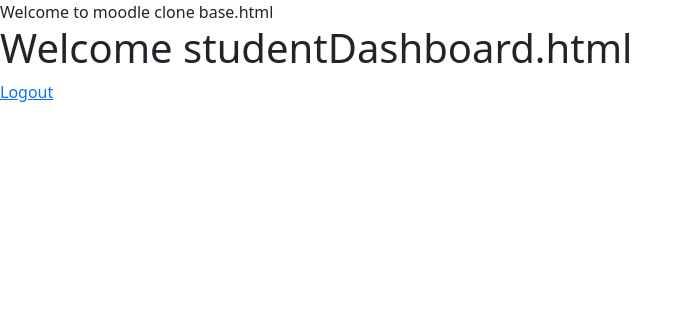
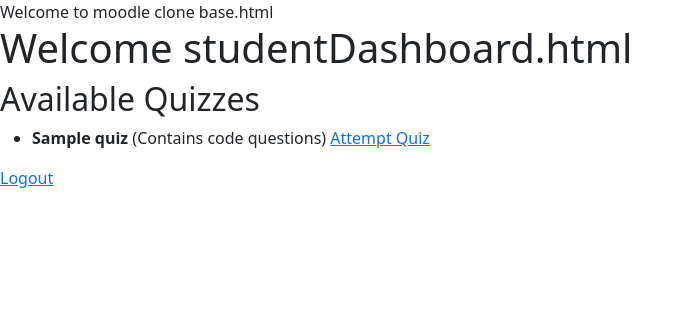
Before and after one commit to satyampatelmh/moodle, a Flask app: page /studentDashboard in a window 1280 px wide. Shown: the top 324 px of the page, without its empty margins (0-692 px from the left). Run offline with Flask 3, Linux system fonts and the light colour scheme; the visitor is signed in with stand-in values (Sample User, id 1); tables that the repository leaves empty hold one stand-in row (values such as "Sample post").

Commit message:
Attempt Quiz Frontend

```diff
--- a/main.py
+++ b/main.py
@@ -130,11 +130,12 @@ def register():
         session["username"] = username
         return redirect(url_for("studentDashboard"))
 
-# Dashboard
+# Student Dashboard
 @app.route("/studentDashboard")
 def studentDashboard():
     if "username" in session:
-        return render_template("studentDashboard.html", username=session["username"])
+        quizzes = Quiz.query.all()
+        return render_template("studentDashboard.html", username=session["username"], quizzes=quizzes)
     return redirect(url_for('home'))
 
 # Logout
@@ -164,7 +165,7 @@ def gradeQuiz():
         return render_template("gradeQuiz.html",username=session["username"])
 
 
-# Pubnlish Quiz
+# Publish Quiz
 @app.route("/publishQuiz", methods=["POST"])
 def publishQuiz():
     title = request.form["title"]
@@ -213,6 +214,25 @@ def publishQuiz():
     return redirect(url_for("teacherDashboard"))
 
 
+
+#Attempt Quiz
+@app.route("/attemptQuiz/<int:quiz_id>")
+def attemptQuiz(quiz_id):
+    if "username" in session:
+        quiz = Quiz.query.get(quiz_id)
+        questions = Question.query.filter_by(quiz_id=quiz.id).all()
+        return render_template("attemptQuiz.html",username=session["username"], quiz=quiz, questions=questions)
+
+# Submit Quiz
+@app.route("/submitQuiz/<int:quiz_id>")
+def submitQuiz(quiz_id):
+    if "username" in session:
+        # quiz = Quiz.query.get(quiz_id)
+        # questions = Question.query.filter_by(quiz_id=quiz.id).all()
+        # return render_template("attemptQuiz.html",username=session["username"], quiz=quiz, questions=questions)
+        return redirect(url_for('home'))
+
+
 if __name__ == "__main__":
     with app.app_context():
         db.create_all()
--- a/templates/studentDashboard.html
+++ b/templates/studentDashboard.html
@@ -2,6 +2,29 @@
 {% block body %}
 <h1>Welcome studentDashboard.html</h1>
 <div>
+    <h2>Available Quizzes</h2>
+
+    {% if quizzes %}
+    <ul>
+        {% for quiz in quizzes %}
+        <li>
+            <strong>{{ quiz.title }}</strong>
+
+            {% if quiz.has_code_question %}
+            <span>(Contains code questions)</span>
+            {% else %}
+            <span>(MCQ only)</span>
+            {% endif %}
+
+            <a href="{{ url_for('attemptQuiz', quiz_id=quiz.id) }}">
+                Attempt Quiz
+            </a>
+        </li>
+        {% endfor %}
+    </ul>
+    {% else %}
+    <p>No quizzes available.</p>
+    {% endif %}
 
 
 
```
Also changed, not shown: templates/attemptQuiz.html (added, +36 -0 lines).
